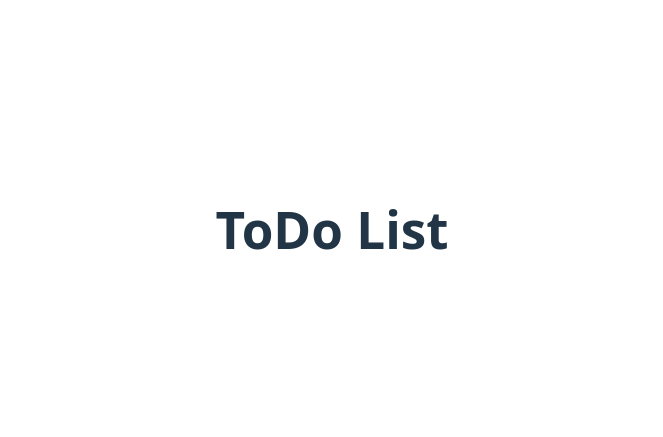
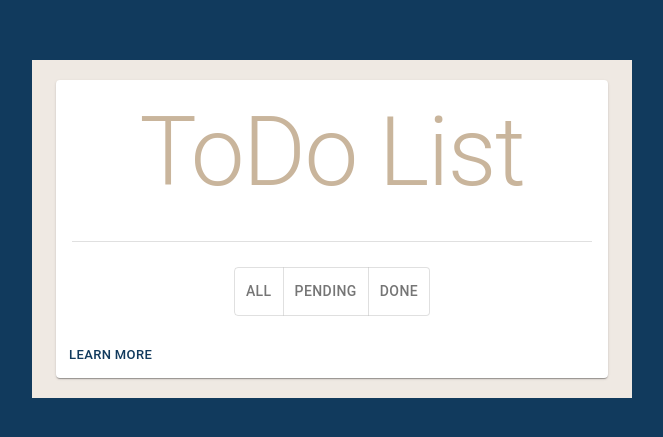
Before and after one commit to nkhlawy6/React-ToDo-List, a React (Vite) app: page / in a window 1280 px wide. Shown: the part 171-608 px from the top of the page, without its empty margins (308-971 px from the left). Built offline with nearby package versions, Linux system fonts and the light colour scheme.

Commit message:
Todo List: Design the overall structure

```diff
--- a/src/App.jsx
+++ b/src/App.jsx
@@ -1,17 +1,39 @@
-
-
-
-import './App.css'
-import ToDoList from './components/ToDolist'
+import { Box } from "@mui/material";
+import ToDoList from "./components/ToDolist";
+import { ThemeProvider, createTheme } from "@mui/material/styles";
 
 function App() {
-
+  const theme = createTheme({
+    palette: {
+      primary: {
+        main: "#113A5D",
+      },
+      secondary: {
+        main: "#EFE9E3",
+      },
+      tertiary: {
+        main: "#C9B59C",
+      },
+    },
+  });
 
   return (
-    <>
-    <ToDoList/>
-    </>
-  )
+    <ThemeProvider theme={theme}>
+      <Box
+        className=""
+        sx={{
+          display: "flex",
+          alignItems: "center",
+          justifyContent: "center",
+          bgcolor: "primary.main",
+          width: "100vw",
+          height: "100vh",
+        }}
+      >
+        <ToDoList />
+      </Box>
+    </ThemeProvider>
+  );
 }
 
-export default App
+export default App;
--- a/src/components/ToDolist.jsx
+++ b/src/components/ToDolist.jsx
@@ -1,7 +1,56 @@
-
-
+import CssBaseline from "@mui/material/CssBaseline";
+import Box from "@mui/material/Box";
+import Container from "@mui/material/Container";
+import Card from "@mui/material/Card";
+import CardActions from "@mui/material/CardActions";
+import CardContent from "@mui/material/CardContent";
+import Button from "@mui/material/Button";
+import Typography from "@mui/material/Typography";
+import { Divider } from "@mui/material";
+import ToggleButton from "@mui/material/ToggleButton";
+import ToggleButtonGroup from "@mui/material/ToggleButtonGroup";
 export default function ToDoList() {
+  let bull = "mahmoud";
   return (
-  <h1>ToDo List</h1>
+    <>
+      <CssBaseline />
+      <Container maxWidth="sm" sx={{ bgcolor: "secondary.main",padding:'20px' }}>
+        {/* main heading */}
+           {/* "Remove the background from the main title here after picking its color, and use that color as the background for each added task." */}
+        <Card sx={{ minWidth: 275, }}>
+          <CardContent sx={{textAlign: "center"}}>
+            <Typography
+              gutterBottom
+              sx={{ color: "tertiary.main" }}
+              variant={'h1'}
+            >
+              ToDo List
+            </Typography>
+            <Divider />
+            <ToggleButtonGroup
+              // value={alignment}
+              exclusive
+              // onChange={handleAlignment}
+              aria-label="text alignment"
+              sx={{mt:'25px'}}
+            >
+              <ToggleButton value="left" aria-label="left aligned"      sx={{}}>
+                All
+              </ToggleButton>
+              <ToggleButton value="center" aria-label="centered">
+                Pending
+              </ToggleButton>
+              <ToggleButton value="right" aria-label="right aligned">
+                done
+              </ToggleButton>
+            </ToggleButtonGroup>
+          </CardContent>
+          <CardActions sx={{}}>
+            <Button size="small">Learn More</Button>
+          </CardActions>
+        </Card>
+        {/* ---------- End main heading ------------*/}
+      </Container>
+    </>
   );
 }
```
